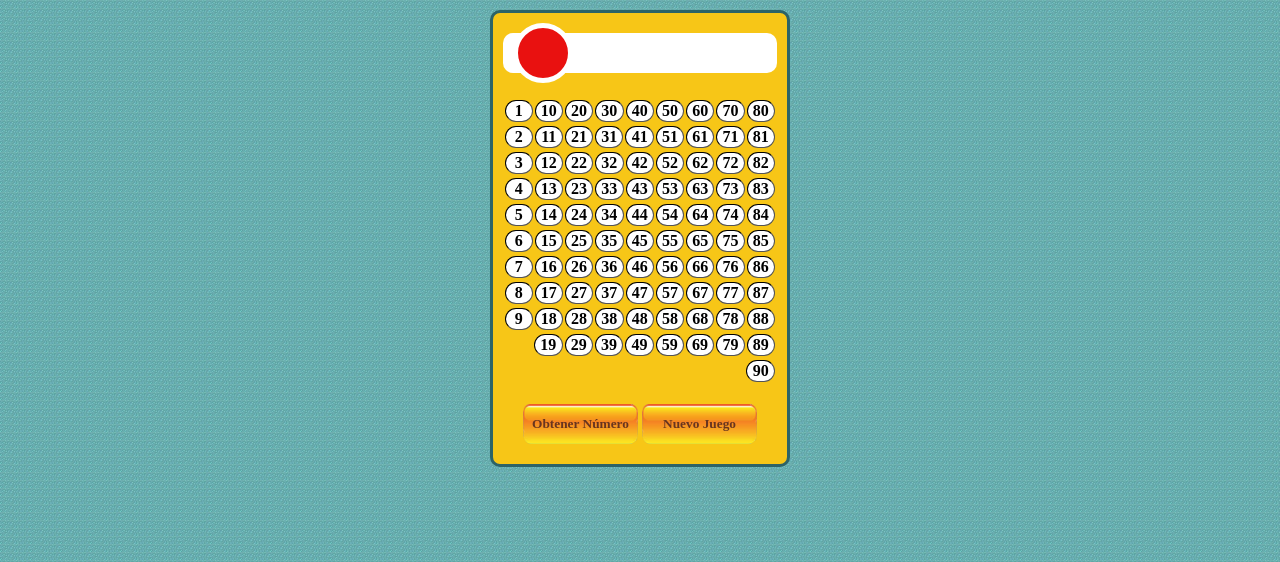
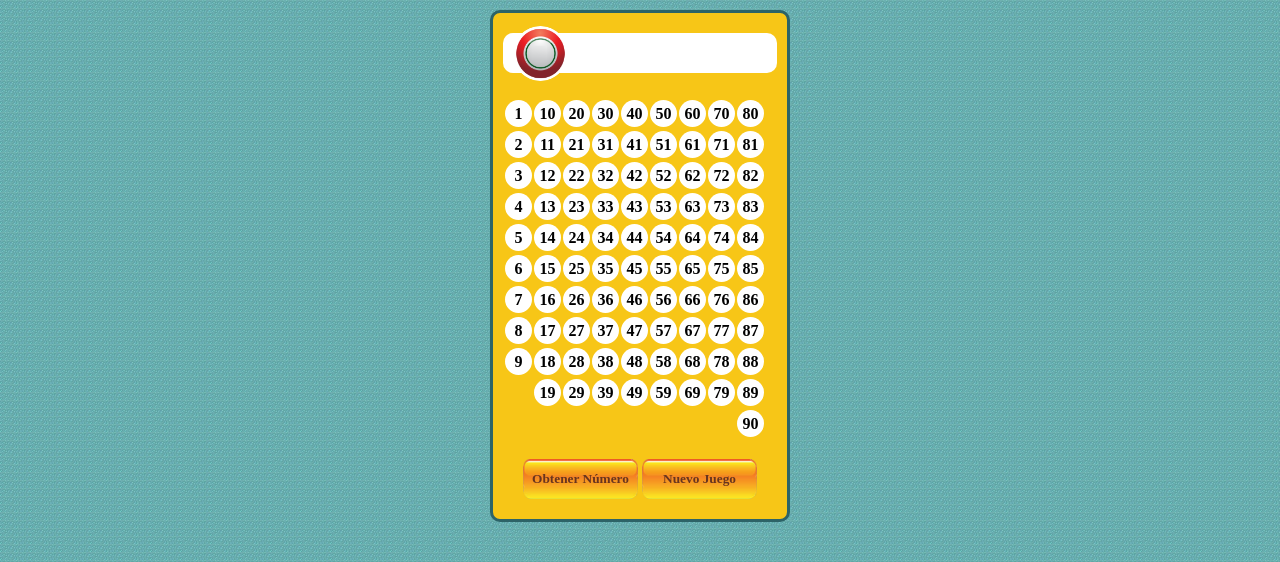
Before and after one commit to OdeiRZ/Binweb, a PHP site: page / in a window 1280 px wide. Shown: the top 562 px of the page. Run offline with PHP 8.4, Linux system fonts and the light colour scheme.

Commit message:
Agregada funcionalidad para comprobar boleto mientras se genera la tabla

```diff
--- a/public/index.php
+++ b/public/index.php
@@ -31,7 +31,7 @@
 	<head>
 		<meta charset="utf-8">
 		<link rel="stylesheet" type="text/css" media="screen" href="recursos/css/estilos.css"/>
-		<link rel="shortcut icon" type="image/png" href="recursos/imagenes/favicon2.png">
+		<link rel="shortcut icon" type="image/png" href="recursos/imagenes/favicon.png">
 		<title>BinWeb</title>
 	</head>
 	<body>
@@ -39,7 +39,7 @@
 <?php
 			$auxAleatorio=($aleatorio!=0)? $aleatorio :"";
 			echo "\t\t\t<p><span>".$auxAleatorio."</span></p>\n";
-			echo dibujaTabla();
+			echo dibujaTabla($aleatorio,$_SESSION['carton']);
 ?>
 			<form action="index.php" method="post">
 				<input type="submit" name="obtener" value="Obtener Número">
--- a/public/recursos/css/estilos.css
+++ b/public/recursos/css/estilos.css
@@ -21,31 +21,43 @@ div > p
 }
 div > p > span
 {
-	margin-top:-20px;
-	padding:10px;
-	border:5px solid white;
-	background-color:#E91110;
+	margin-top:-17px;
+	padding:15px 10px 5px 10px;
+	background-image:url('/recursos/imagenes/bolaRoja.png');
+	background-size:100% 100%;
 	border-radius:40px;
-	color:white;
-	width:30px;
-	height:30px;
+	color:brown;
+	width:35px;
+	height:35px;
 	display:block;
 	text-align:center;
-	font-size:25px;
+	font-size:20px;
 	font-weight:bold;
 }
 table td
 {
-	border:1px inset black;
 	border-radius:20px;
 	background-color:white;
 	width:25px;
+	height:25px;
 	text-align:center;
 	font-weight:bold;
 }
 table td.oculto
 {
 	visibility:hidden;
+}
+table td.boleto
+{
+	background-image:url('/recursos/imagenes/bolaAmarilla.png');
+	background-size:100% 100%;
+	color:white;
+}
+table td.actual
+{
+	background-image:url('/recursos/imagenes/bolaRoja2.png');
+	background-size:100% 100%;
+	color:white;
 }
 form
 {
@@ -59,10 +71,10 @@ form input[type=submit]
 	font-family:serif;
 	background-color:transparent;
 	background-image:url('/recursos/imagenes/boton.png');
+	background-size:100% 100%;
 	border:none;
 	color:#68351F;
 	cursor:pointer;
-	background-size:100% 100%;
 	font-weight:bold;
 }
 form input[type=submit]:hover
--- a/public/recursos/inc/funciones.php
+++ b/public/recursos/inc/funciones.php
@@ -1,5 +1,5 @@
 <?php
-	function dibujaTabla()
+	function dibujaTabla($actual,$tablero)
 	{
 		$tabla="";
 		for($i=1;$i<=11;$i++)
@@ -7,10 +7,15 @@
 			$tabla.="\t\t\t<table>\n\t\t\t\t<tr>\n";
 			for($j=0;$j<9;$j++)
 			{
+				$estilo="";
+				$indice=obtenerIndice($i,$j);
 				if(($i==10 && $j==0)||($i==11 && $j!=8))
-					$tabla.="\t\t\t\t\t<td class='oculto'></td>\n";
-				else
-					$tabla.="\t\t\t\t\t<td>".obtenerIndice($i,$j)."</td>\n";
+					$estilo="oculto";
+				else if($indice!=$actual && $_SESSION['carton'][$indice]==1)
+					$estilo="boleto";
+				else if($indice==$actual)
+					$estilo="actual";
+				$tabla.="\t\t\t\t\t<td class='".$estilo."'>".$indice."</td>\n";
 			}
 			$tabla.="\t\t\t\t</tr>\n\t\t\t</table>\n";
 		}
```
Also changed, not shown: public/recursos/imagenes/bolaAmarilla.png (added), public/recursos/imagenes/bolaRoja.png (added), public/recursos/imagenes/bolaRoja2.png (added), public/recursos/imagenes/bolaRojaa.png (added), public/recursos/imagenes/favicon.png, public/recursos/imagenes/favicon2.png (deleted).
